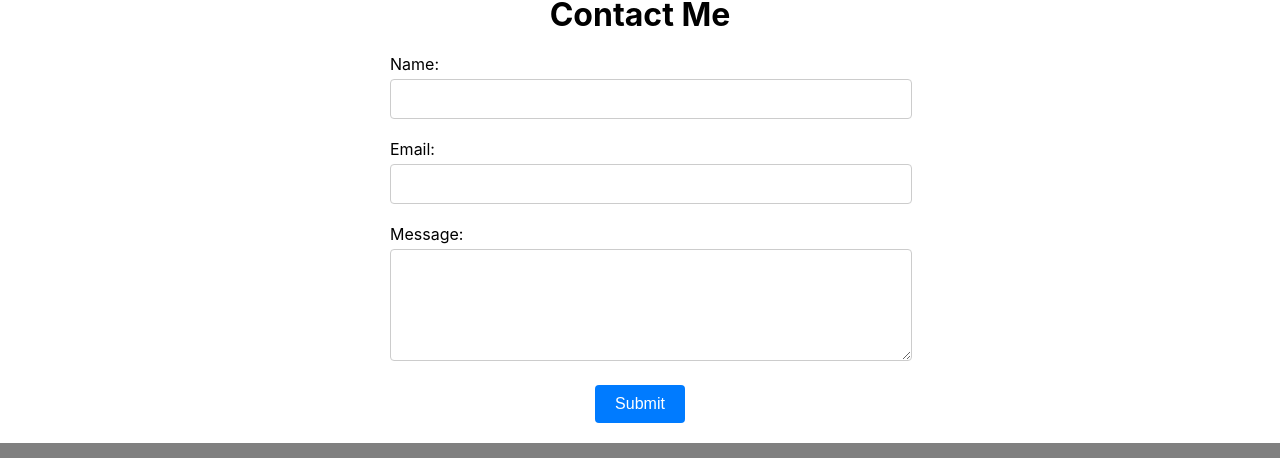
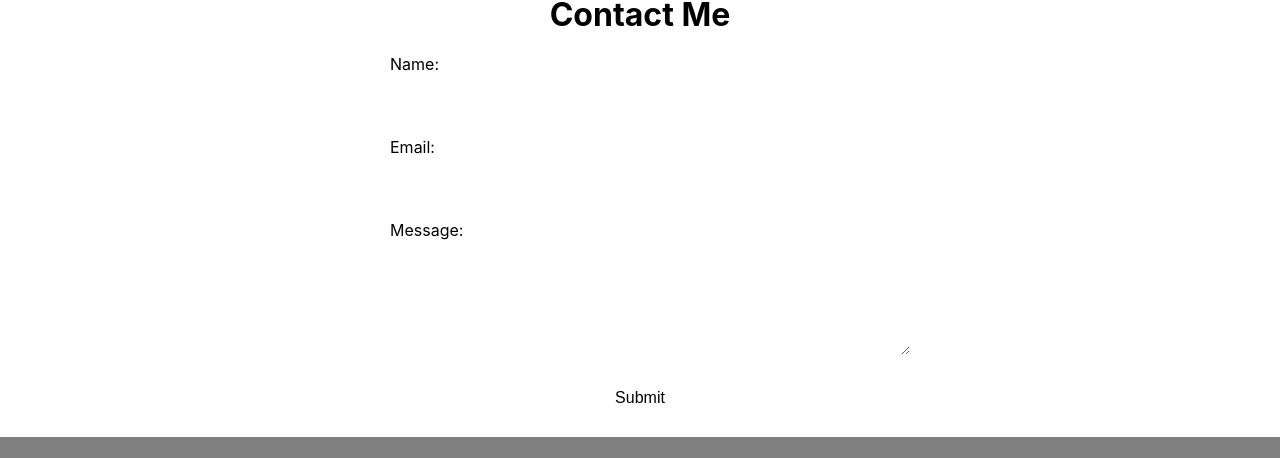
Before and after one commit to winpom/react-portfolio, a React (Create React App) app: page / in a window 1280 px wide. Both pictures are taken after a click on the element "Contact". Shown: the part 338-796 px from the top of the page. Built offline with nearby package versions, Linux system fonts and the light colour scheme.

Commit message:
completed resume page, including download button. added root colors

```diff
--- a/src/Pages/Contact/style.css
+++ b/src/Pages/Contact/style.css
@@ -1,3 +1,5 @@
+@import '../../App.css';
+
 .contact-section {
     padding: 20px;
 }
@@ -24,20 +26,20 @@ textarea {
     width: 100%;
     padding: 10px;
     font-size: 16px;
-    border: 1px solid #ccc;
+    border: 1px solid var(--light);
     border-radius: 4px;
     resize: vertical;
 }
 
 .error-message {
-    color: red;
+    color: var(--error);
     margin-top: 10px;
 }
 
 .submit-button {
     padding: 10px 20px;
-    background-color: #007bff;
-    color: white;
+    background-color: var(--blue);
+    color: var(--light);
     border: none;
     border-radius: 4px;
     cursor: pointer;
@@ -47,5 +49,5 @@ textarea {
 }
 
 .submit-button:hover {
-    box-shadow: 100 10 100px black;
+    box-shadow: 100 10 100px var(--dark);
 }
```
